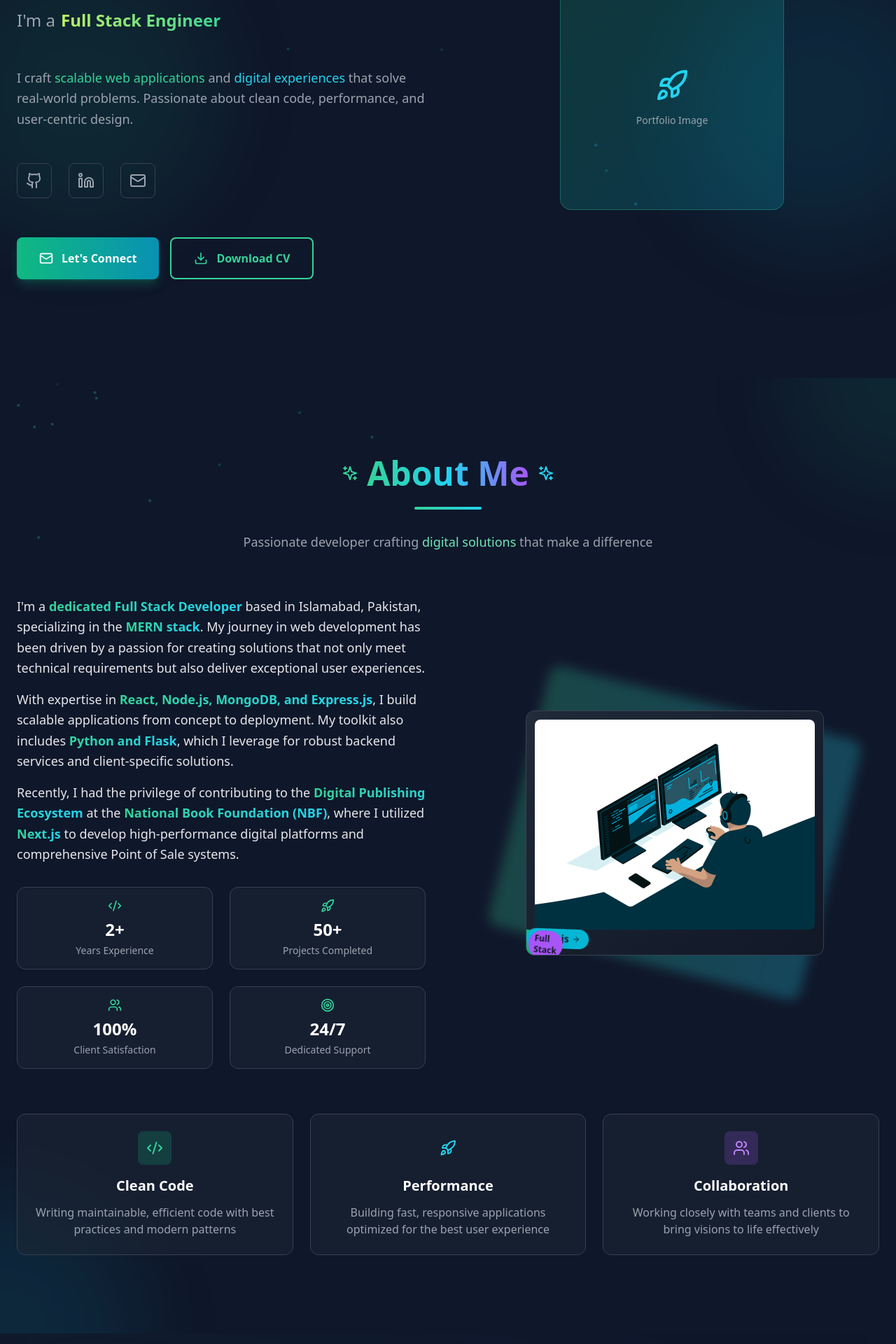
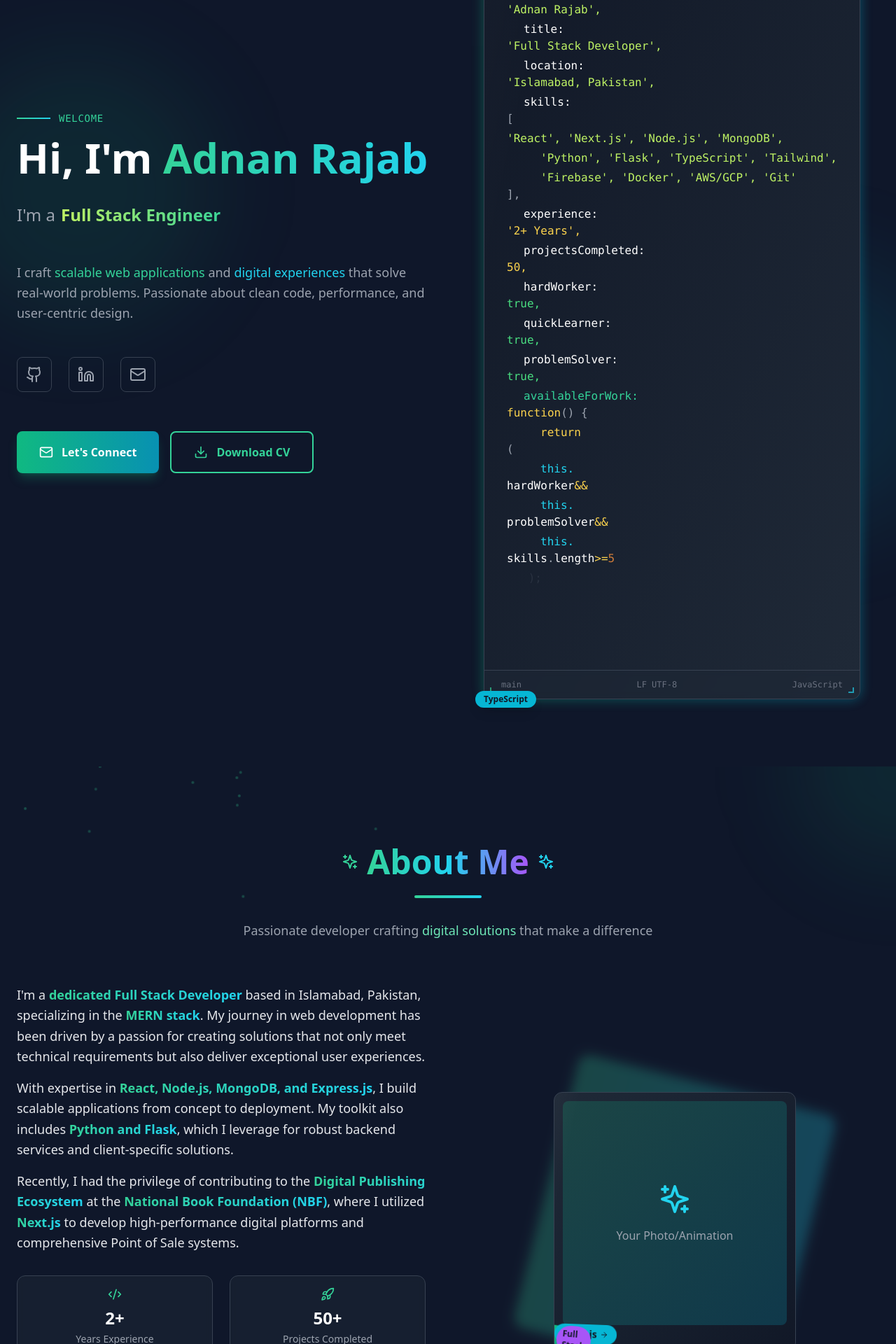
Before and after one commit to Adnan7766/adnan-portfolio, a Next.js app: page / in a window 1280 px wide. Shown: the part 260-2180 px from the top of the page at 70% size. Built offline with nearby package versions, Linux system fonts and the light colour scheme.

Commit message:
fix: window object server-side error

```diff
--- a/app/components/About.tsx
+++ b/app/components/About.tsx
@@ -63,6 +63,34 @@ const SlideIn = ({ children, direction = "left", delay = 0 }: {
   );
 };
 
+// Fixed Floating Particles without window
+const FloatingParticles = () => {
+  return (
+    <div className="absolute inset-0 overflow-hidden pointer-events-none">
+      {[...Array(15)].map((_, i) => (
+        <motion.div
+          key={i}
+          className="absolute w-1 h-1 bg-emerald-400/30 rounded-full"
+          initial={{
+            x: Math.random() * 1200, // Fixed: No window object
+            y: Math.random() * 800,  // Fixed: No window object
+          }}
+          animate={{
+            y: [null, Math.random() * -100 - 50],
+            x: [null, Math.random() * 100 - 50],
+            opacity: [0, 1, 0]
+          }}
+          transition={{
+            duration: Math.random() * 8 + 8,
+            repeat: Infinity,
+            delay: Math.random() * 3
+          }}
+        />
+      ))}
+    </div>
+  );
+};
+
 const About: React.FC = () => {
   const sectionRef = useRef(null);
   const isInView = useInView(sectionRef, { once: true, margin: "-100px" });
@@ -80,29 +108,8 @@ const About: React.FC = () => {
       <div className="absolute top-0 right-0 w-72 h-72 bg-emerald-500/10 rounded-full blur-3xl -translate-y-36 translate-x-36"></div>
       <div className="absolute bottom-0 left-0 w-96 h-96 bg-cyan-500/10 rounded-full blur-3xl -translate-x-48 translate-y-48"></div>
 
-      {/* Floating Particles */}
-      <div className="absolute inset-0 overflow-hidden">
-        {[...Array(15)].map((_, i) => (
-          <motion.div
-            key={i}
-            className="absolute w-1 h-1 bg-emerald-400/30 rounded-full"
-            initial={{
-              x: Math.random() * window.innerWidth,
-              y: Math.random() * window.innerHeight,
-            }}
-            animate={{
-              y: [null, Math.random() * -100 - 50],
-              x: [null, Math.random() * 100 - 50],
-              opacity: [0, 1, 0]
-            }}
-            transition={{
-              duration: Math.random() * 8 + 8,
-              repeat: Infinity,
-              delay: Math.random() * 3
-            }}
-          />
-        ))}
-      </div>
+      {/* Fixed Floating Particles */}
+      <FloatingParticles />
 
       <div className="max-w-7xl mx-auto px-6 relative z-10">
         {/* Enhanced Section Header */}
@@ -262,15 +269,12 @@ const About: React.FC = () => {
                   <motion.div
                     whileHover={{ scale: 1.05, rotate: 0.5 }}
                     transition={{ type: "spring", stiffness: 300 }}
+                    className="w-80 h-80 bg-gradient-to-br from-emerald-500/20 to-cyan-500/20 rounded-lg flex items-center justify-center"
                   >
-                    <Image
-                      src="/codee.gif"
-                      alt="Adnan Rajab - Full Stack Developer"
-                      width={400}
-                      height={400}
-                      className="rounded-lg transition-all duration-500"
-                      priority
-                    />
+                    <div className="text-center">
+                      <Sparkles size={48} className="text-cyan-400 mx-auto mb-4" />
+                      <p className="text-gray-400">Your Photo/Animation</p>
+                    </div>
                   </motion.div>
 
                   {/* Enhanced Floating Elements */}
@@ -343,13 +347,13 @@ const About: React.FC = () => {
                   scale: 1.02,
                   transition: { type: "spring", stiffness: 300 }
                 }}
-                className={`bg-gray-800/50 backdrop-blur-sm border border-gray-700 rounded-xl p-6 text-center hover:border-${item.color}-400/30 transition-all duration-300 group relative overflow-hidden`}
+                className="bg-gray-800/50 backdrop-blur-sm border border-gray-700 rounded-xl p-6 text-center hover:border-emerald-400/30 transition-all duration-300 group relative overflow-hidden"
               >
                 {/* Animated Background */}
-                <div className={`absolute inset-0 bg-gradient-to-br from-${item.color}-500/5 to-transparent opacity-0 group-hover:opacity-100 transition-opacity duration-500`}></div>
+                <div className="absolute inset-0 bg-gradient-to-br from-emerald-500/5 to-transparent opacity-0 group-hover:opacity-100 transition-opacity duration-500"></div>
 
                 <motion.div
-                  className={`w-12 h-12 bg-${item.color}-500/20 rounded-lg flex items-center justify-center mx-auto mb-4 relative z-10`}
+                  className="w-12 h-12 bg-emerald-500/20 rounded-lg flex items-center justify-center mx-auto mb-4 relative z-10"
                   whileHover={{ scale: 1.1, rotate: 360 }}
                   transition={{ duration: 0.5 }}
                 >
@@ -360,7 +364,7 @@ const About: React.FC = () => {
 
                 {/* Hover Arrow */}
                 <motion.div
-                  className={`absolute bottom-4 right-4 text-${item.color}-400 opacity-0 group-hover:opacity-100 transition-opacity duration-300`}
+                  className="absolute bottom-4 right-4 text-emerald-400 opacity-0 group-hover:opacity-100 transition-opacity duration-300"
                   whileHover={{ x: 5 }}
                 >
                   <ArrowRight size={16} />
--- a/app/components/Hero.tsx
+++ b/app/components/Hero.tsx
@@ -1,38 +1,31 @@
 "use client";
-import React, { useRef, useEffect, useState } from 'react';
+import React, { useRef } from 'react';
 import { motion, useInView } from 'framer-motion';
-import { Github, Linkedin, Mail, Download, Sparkles, Rocket } from 'lucide-react';
+import { Github, Linkedin, Mail, Download } from 'lucide-react';
 import { TypeAnimation } from 'react-type-animation';
+import CodeBlock from './CodeBlock';
 
-// Fixed Floating Particles Component
+// Simple Floating Particles without window
 const FloatingParticles = () => {
-  const [isClient, setIsClient] = useState(false);
-
-  useEffect(() => {
-    setIsClient(true);
-  }, []);
-
-  if (!isClient) return null;
-
   return (
     <div className="absolute inset-0 overflow-hidden pointer-events-none">
-      {[...Array(15)].map((_, i) => (
+      {[...Array(10)].map((_, i) => (
         <motion.div
           key={i}
           className="absolute w-1 h-1 bg-cyan-400/30 rounded-full"
           initial={{
-            x: Math.random() * (typeof window !== 'undefined' ? window.innerWidth : 1200),
-            y: Math.random() * (typeof window !== 'undefined' ? window.innerHeight : 800),
+            x: Math.random() * 1000,
+            y: Math.random() * 800,
           }}
           animate={{
-            y: [null, Math.random() * -100 - 50],
-            x: [null, Math.random() * 100 - 50],
+            y: [null, -50, 0],
+            x: [null, 20, 0],
             opacity: [0, 1, 0]
           }}
           transition={{
-            duration: Math.random() * 10 + 10,
+            duration: Math.random() * 8 + 8,
             repeat: Infinity,
-            delay: Math.random() * 5
+            delay: Math.random() * 3
           }}
         />
       ))}
@@ -40,24 +33,19 @@ const FloatingParticles = () => {
   );
 };
 
-// Simple Hero Component without window errors
 const Hero = () => {
   const sectionRef = useRef(null);
   const isInView = useInView(sectionRef, { once: true, margin: "-100px" });
 
   const scrollToContact = () => {
-    if (typeof window !== 'undefined') {
-      document.getElementById('contact')?.scrollIntoView({ behavior: 'smooth' });
-    }
+    document.getElementById('contact')?.scrollIntoView({ behavior: 'smooth' });
   };
 
   const downloadResume = () => {
-    if (typeof window !== 'undefined') {
-      const link = document.createElement('a');
-      link.href = '/Adnan-Rajab-Resume.pdf';
-      link.download = 'Adnan-Rajab-Resume.pdf';
-      link.click();
-    }
+    const link = document.createElement('a');
+    link.href = '/Adnan-Rajab-Resume.pdf';
+    link.download = 'Adnan-Rajab-Resume.pdf';
+    link.click();
   };
 
   return (
@@ -194,19 +182,14 @@ const Hero = () => {
             </motion.div>
           </div>
 
-          {/* Right Side - Placeholder for Image/Animation */}
+          {/* Right Side - CodeBlock */}
           <motion.div
             initial={{ opacity: 0, x: 50 }}
             animate={{ opacity: 1, x: 0 }}
             transition={{ duration: 0.8, delay: 0.3 }}
             className="flex justify-center"
           >
-            <div className="w-64 h-64 lg:w-80 lg:h-80 bg-gradient-to-br from-emerald-500/20 to-cyan-500/20 rounded-2xl border border-emerald-400/30 flex items-center justify-center">
-              <div className="text-center">
-                <Rocket size={48} className="text-cyan-400 mx-auto mb-4" />
-                <p className="text-gray-400 text-sm">Portfolio Image</p>
-              </div>
-            </div>
+            <CodeBlock />
           </motion.div>
         </div>
       </div>
--- a/app/components/Projects.tsx
+++ b/app/components/Projects.tsx
@@ -66,8 +66,22 @@ const projects = [
   }
 ];
 
-// Floating Particles Component
+// Floating Particles Component - COMPLETELY FIXED
 const FloatingParticles = () => {
+  const [isClient, setIsClient] = useState(false);
+
+  useEffect(() => {
+    setIsClient(true);
+  }, []);
+
+  if (!isClient) {
+    return (
+      <div className="absolute inset-0 overflow-hidden pointer-events-none">
+        {/* Server-side fallback - empty */}
+      </div>
+    );
+  }
+
   return (
     <div className="absolute inset-0 overflow-hidden pointer-events-none">
       {[...Array(20)].map((_, i) => (
@@ -94,6 +108,34 @@ const FloatingParticles = () => {
   );
 };
 
+// ALTERNATIVE SIMPLER SOLUTION - Use this if above doesn't work
+// const FloatingParticles = () => {
+//   return (
+//     <div className="absolute inset-0 overflow-hidden pointer-events-none">
+//       {[...Array(20)].map((_, i) => (
+//         <motion.div
+//           key={i}
+//           className="absolute w-1 h-1 bg-cyan-400/30 rounded-full"
+//           initial={{
+//             x: Math.random() * 1200, // Fixed width for server
+//             y: Math.random() * 800,  // Fixed height for server
+//           }}
+//           animate={{
+//             y: [null, Math.random() * -100 - 50],
+//             x: [null, Math.random() * 100 - 50],
+//             opacity: [0, 1, 0]
+//           }}
+//           transition={{
+//             duration: Math.random() * 10 + 10,
+//             repeat: Infinity,
+//             delay: Math.random() * 5
+//           }}
+//         />
+//       ))}
+//     </div>
+//   );
+// };
+
 // Typewriter Effect Component
 const TypewriterText = ({ text, delay = 0 }: { text: string; delay?: number }) => {
   const [displayText, setDisplayText] = useState("");
@@ -115,7 +157,7 @@ const TypewriterText = ({ text, delay = 0 }: { text: string; delay?: number }) =
   return <span ref={ref}>{displayText}</span>;
 };
 
-// Project Card Component (Ab yeh alag component hai)
+// Project Card Component
 const ProjectCard = ({ project, index, isInView }: {
   project: any;
   index: number;
--- a/app/components/Skills.tsx
+++ b/app/components/Skills.tsx
@@ -53,6 +53,25 @@ const AnimatedNumber = ({ value }: { value: string }) => {
 
 // --- FLOATING PARTICLES BACKGROUND ---
 const FloatingParticles = () => {
+  const [dimensions, setDimensions] = useState({ width: 1200, height: 800 });
+
+  useEffect(() => {
+    // Only access window on client side
+    const updateDimensions = () => {
+      setDimensions({
+        width: window.innerWidth,
+        height: window.innerHeight
+      });
+    };
+
+    // Set initial dimensions
+    updateDimensions();
+
+    // Update on resize
+    window.addEventListener('resize', updateDimensions);
+    return () => window.removeEventListener('resize', updateDimensions);
+  }, []);
+
   return (
     <div className="absolute inset-0 overflow-hidden">
       {[...Array(20)].map((_, i) => (
@@ -60,8 +79,8 @@ const FloatingParticles = () => {
           key={i}
           className="absolute w-1 h-1 bg-cyan-400/30 rounded-full"
           initial={{
-            x: Math.random() * window.innerWidth,
-            y: Math.random() * window.innerHeight,
+            x: Math.random() * dimensions.width,
+            y: Math.random() * dimensions.height,
             scale: Math.random() * 0.5 + 0.5
           }}
           animate={{
```
